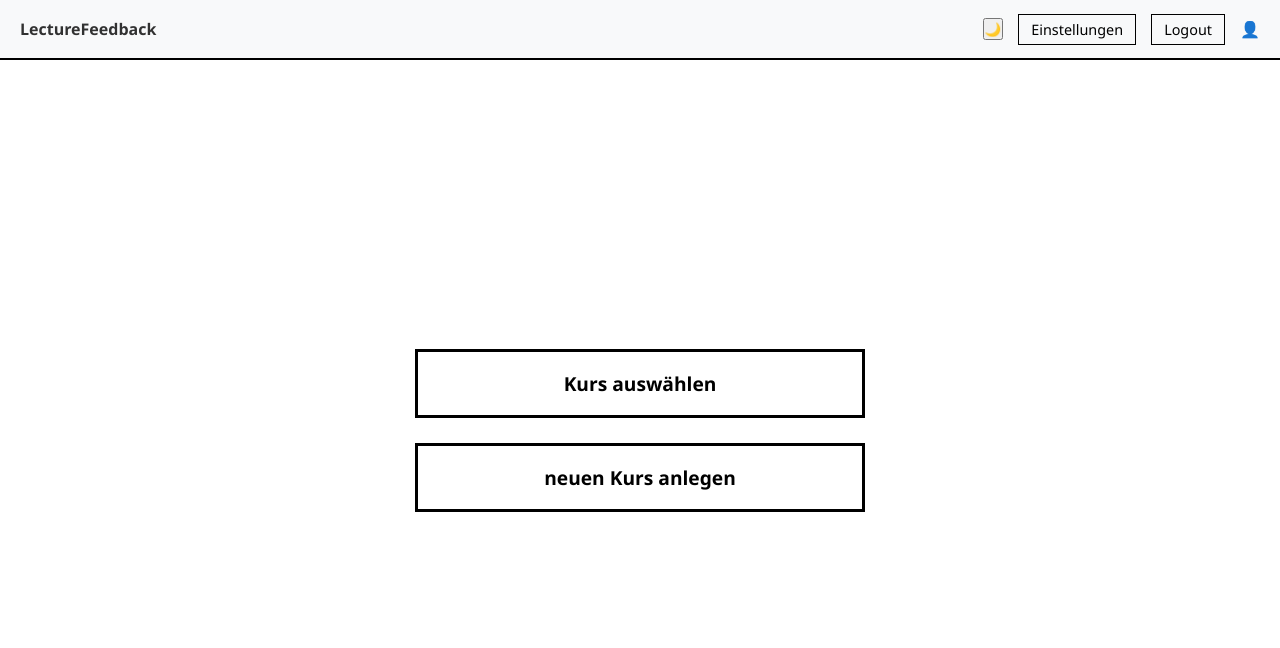
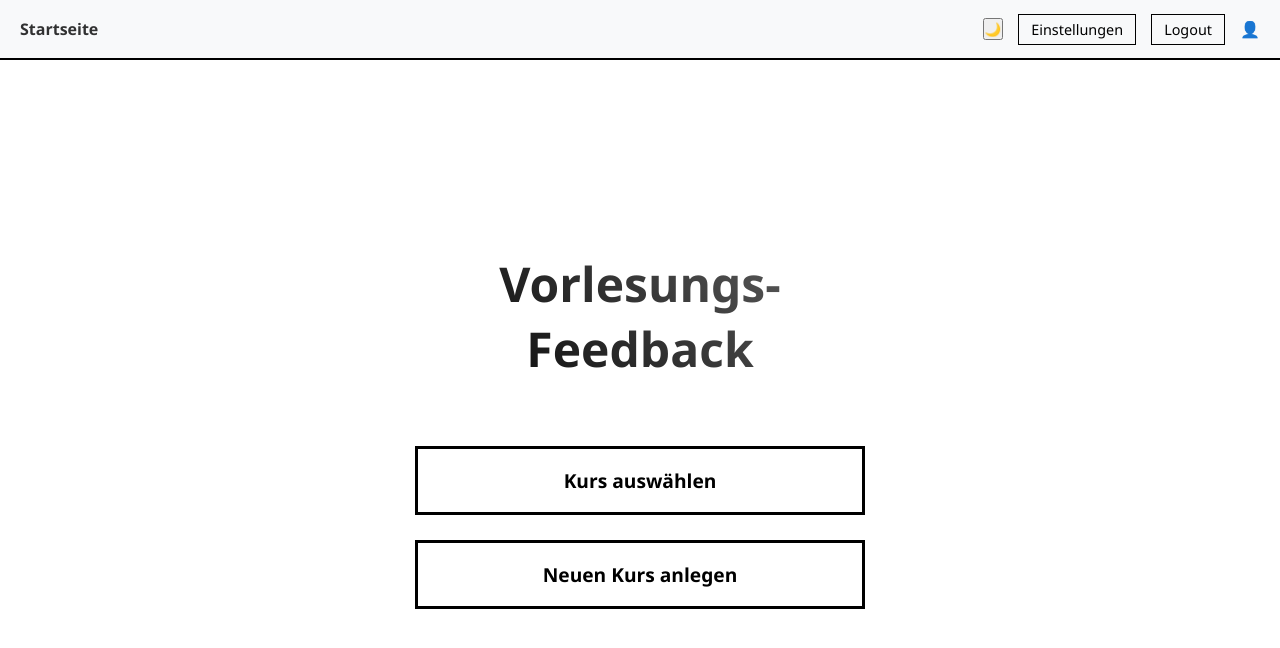
Before and after one commit to Zombee3R/prototype, a plain HTML site: page index.html in a window 1280 px wide. Drawn offline with Linux system fonts and the light colour scheme.

Commit message:
Update index.html

```diff
--- a/index.html
+++ b/index.html
@@ -5,13 +5,25 @@
     <meta name="viewport" content="width=device-width, initial-scale=1.0">
     <title>Lecture Feedback</title>
     <link rel="stylesheet" href="css/style.css">
+    <!-- إضافة ستايل بسيط للعنوان هنا لجعله كبيراً ومميزاً -->
+    <style>
+        .main-title {
+            font-size: 3rem;       /* خط كبير جداً */
+            font-weight: 800;      /* عريض جداً */
+            margin-bottom: 40px;   /* مسافة أسفله */
+            text-align: center;
+            background: linear-gradient(45deg, var(--text-color), #666); /* تأثير لوني بسيط */
+            -webkit-background-clip: text;
+            -webkit-text-fill-color: transparent; /* يجعل النص يأخذ لون التدرج */
+            /* إذا لم يعمل التدرج في بعض المتصفحات، سيعود للون العادي تلقائياً */
+            color: var(--text-color);
+        }
+    </style>
 </head>
 <body>
 
     <header class="main-header">
-        <div class="url-display">
-            LectureFeedback
-        </div>
+        <div class="url-display">Startseite</div>
         <div class="user-menu">
             <button class="icon-btn" onclick="toggleDarkMode()">
                 <span id="theme-icon">🌙</span>
@@ -24,8 +36,12 @@
 
     <main class="hero-section">
         <div class="center-container">
+
+            <!-- العنوان الجديد هنا -->
+            <h1 class="main-title">Vorlesungs-Feedback</h1>
+
             <button class="main-button" onclick="location.href='auswaehlen.html'">Kurs auswählen</button>
-            <button class="main-button" onclick="location.href='anlegen.html'">neuen Kurs anlegen</button>
+            <button class="main-button" onclick="location.href='anlegen.html'">Neuen Kurs anlegen</button>
         </div>
     </main>
 
```
